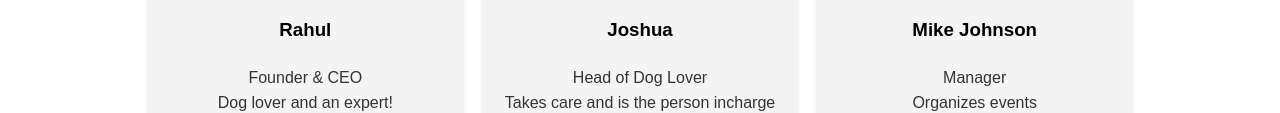
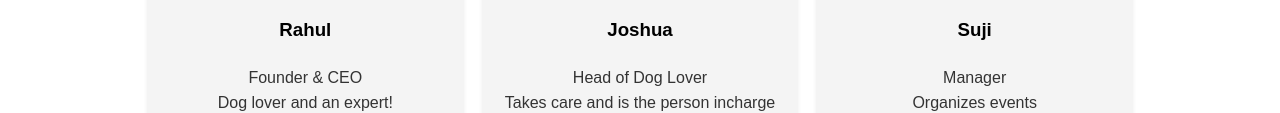
Before and after one commit to Rahwulkumar/ETE---WEB-EXAM, a plain HTML site: page about.html in a window 1280 px wide. Shown: the part 492-605 px from the top of the page. Drawn offline with Linux system fonts and the light colour scheme.

Commit message:
Made a change

```diff
--- a/about.html
+++ b/about.html
@@ -44,8 +44,8 @@
                     <p>Takes care and is the person incharge of all the dogs Health</p>
                 </div>
                 <div class="hero-card">
-                    <img src="Screenshot 2024-05-20 222353.png" alt="Michelle">
-                    <h3>Mike Johnson</h3>
+                    <img src="Screenshot 2024-05-20 222353.png" alt="suji">
+                    <h3>Suji</h3>
                     <p>Manager</p>
                     <p>Organizes events</p>
                 </div>
```
